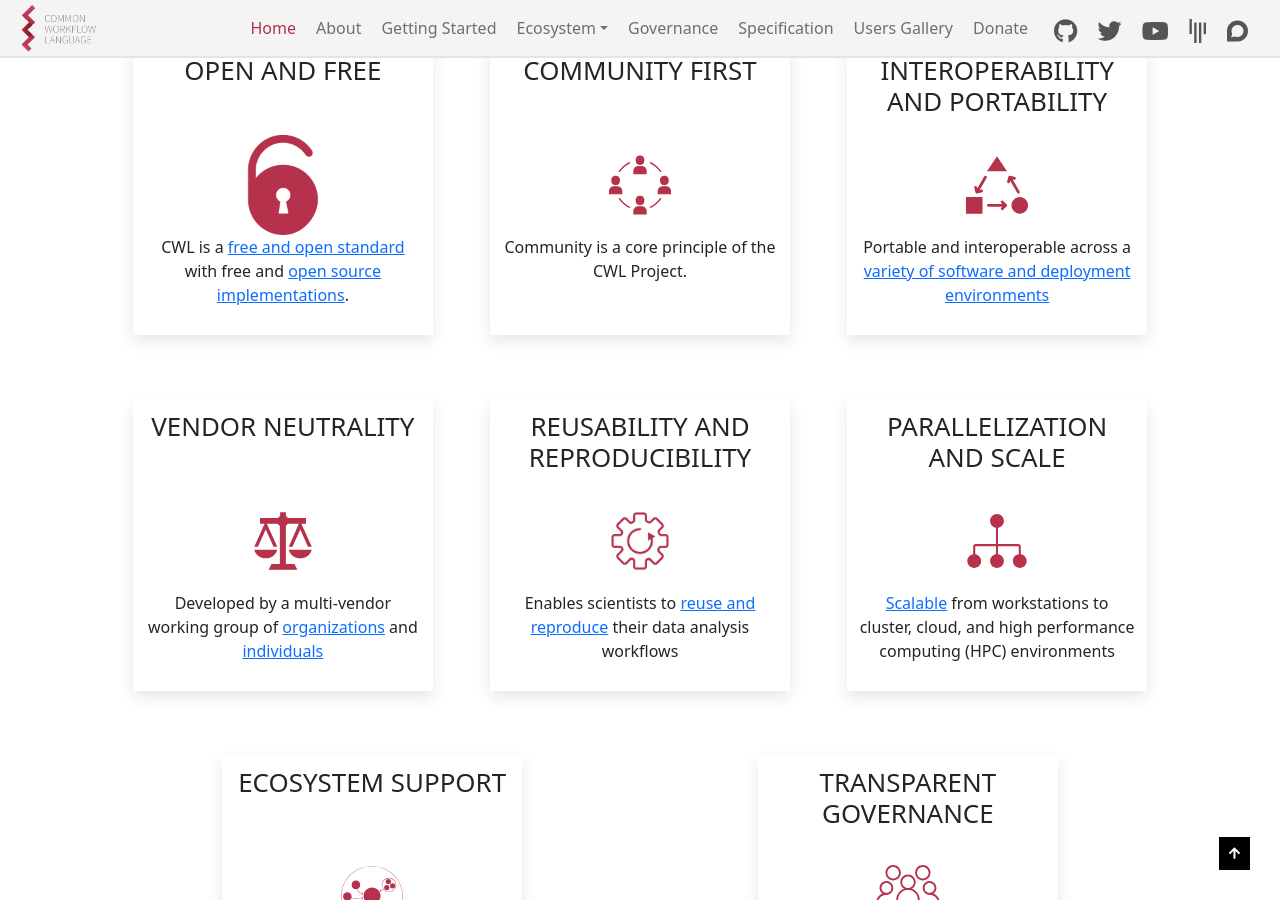
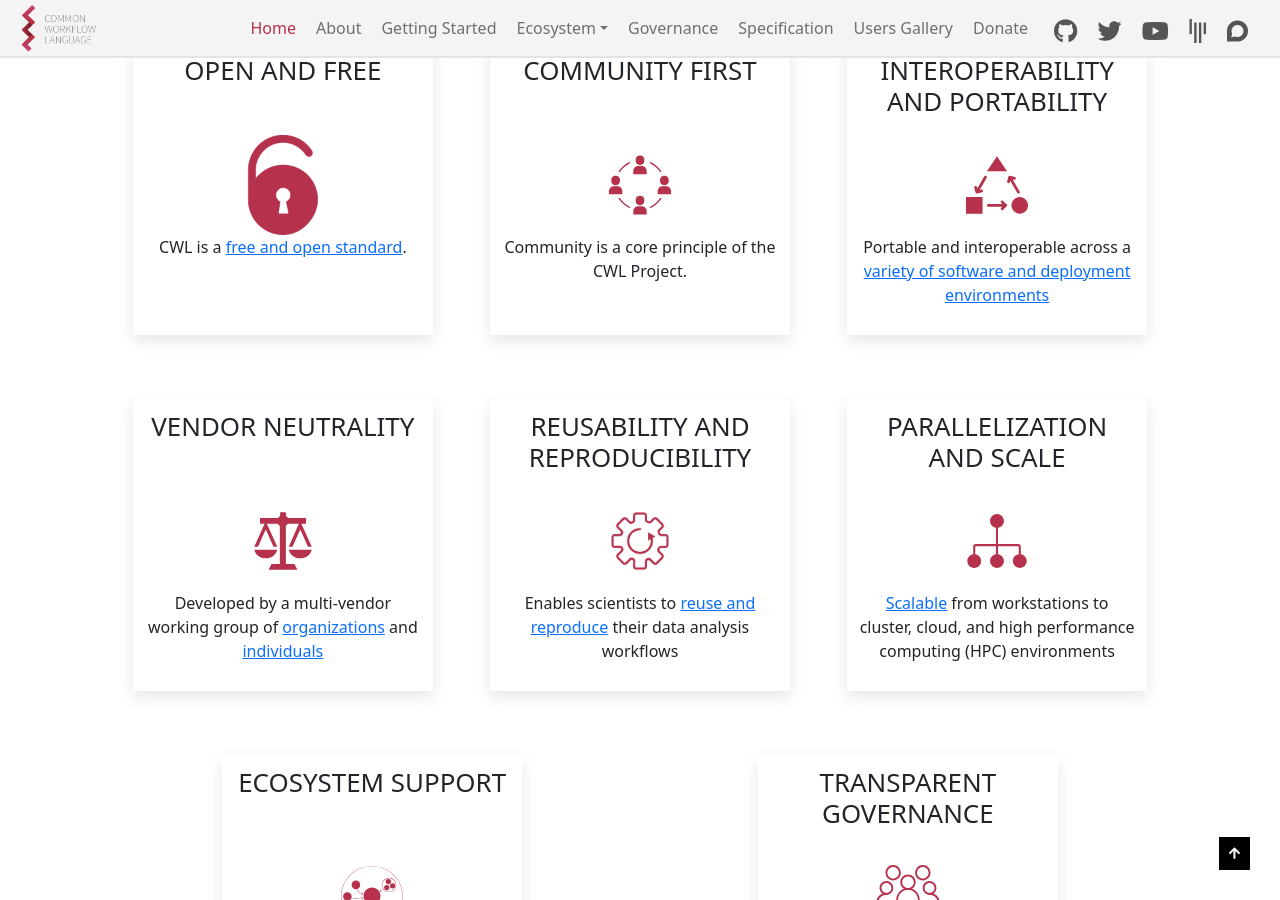
Before and after one commit to common-workflow-language/cwl-website, a Jekyll site: the page built from content/index.md, in a window 1280 px wide and 900 px high, scrolled down 775 px. Built offline with Jekyll 4.4.1, drawn with Linux system fonts in a browser that asks for light colours.

Commit message:
Adjusting open text

```diff
--- a/content/_data/home.yml
+++ b/content/_data/home.yml
@@ -1,6 +1,6 @@
 features:
   - title: OPEN AND FREE
-    text: CWL is a [free and open standard](/specification/) with free and [open source implementations](/implementations).
+    text: CWL is a [free and open standard](/specification/).
     icon: freeandopen.png
     icon-alt: Free and Open Icon - an open circular lock composed of a circle, keyhole and a open latch
   - title: COMMUNITY FIRST
```
